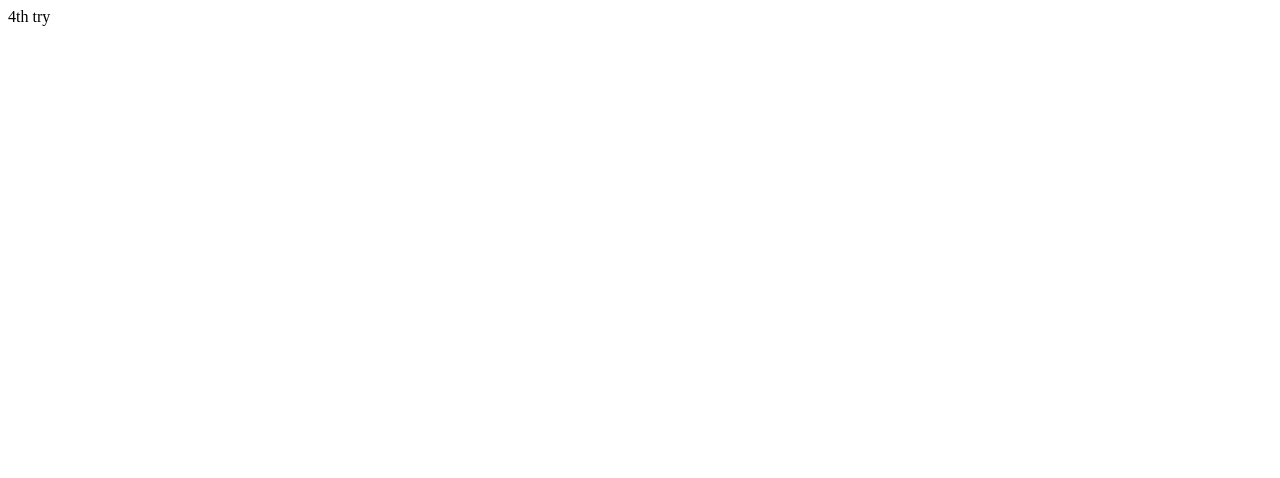
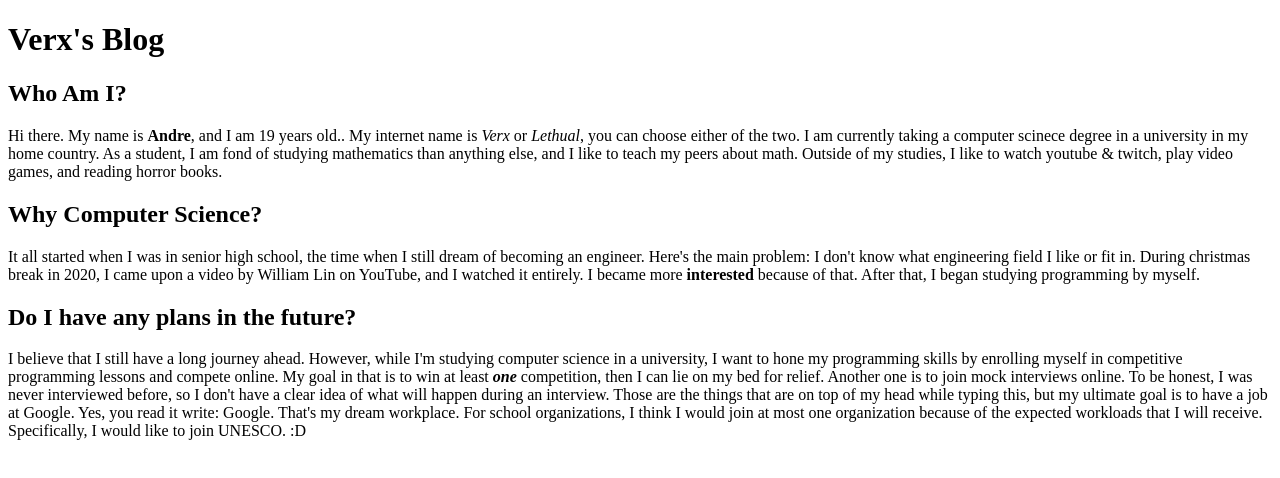
Before and after one commit to VerxMaxum/git_test, a plain HTML site: page html-boilerplate/index.html in a window 1280 px wide. Drawn offline with Linux system fonts and the light colour scheme.

Commit message:
Add headings and paragraphs with bold and italics

```diff
--- a/html-boilerplate/index.html
+++ b/html-boilerplate/index.html
@@ -5,6 +5,30 @@
         <title>My first webpage</title>
     </head>
     <body>
-        4th try
+        <h1>Verx's Blog</h1>
+        <h2>Who Am I?</h2>
+        <p>
+            Hi there. My name is <strong>Andre</strong>, and I am 19 years old.. My internet name is <em>Verx</em> or <em>Lethual</em>, you can choose
+            either of the two. I am currently taking a computer scinece degree in a university in my home country. As a student, I am fond of studying
+            mathematics than anything else, and I like to teach my peers about math. Outside of my studies, I like to watch youtube & twitch, play video games,
+            and reading horror books.
+        </p>
+        <h2>Why Computer Science?</h2>
+        <p>
+            It all started when I was in senior high school, the time when I still dream of becoming an engineer. Here's the main problem: I don't know
+            what engineering field I like or fit in. During christmas break in 2020, I came upon a video by William Lin on YouTube, and I watched it entirely.
+            I became more <strong>interested</strong> because of that. After that, I began studying programming by myself.
+        </p>
+        <h2>Do I have any plans in the future?</h2>
+        <p>
+            I believe that I still have a long journey ahead. However, while I'm studying computer science in a university, I want to hone my programming skills by
+            enrolling myself in competitive programming lessons and compete online. My goal in that is to win at least <em><strong>one</strong></em> competition, then I can
+            lie on my bed for relief. Another one is to join mock interviews online. To be honest, I was never interviewed before, so I don't have a clear idea of what
+            will happen during an interview. Those are the things that are on top of my head while typing this, but my ultimate goal is to have a job at Google. Yes, you
+            read it write: Google. That's my dream workplace. For school organizations, I think I would join at most one organization because of the expected workloads
+            that I will receive. Specifically, I would like to join UNESCO. :D
+        </p>
+
+
     </body>
 </html>
```
